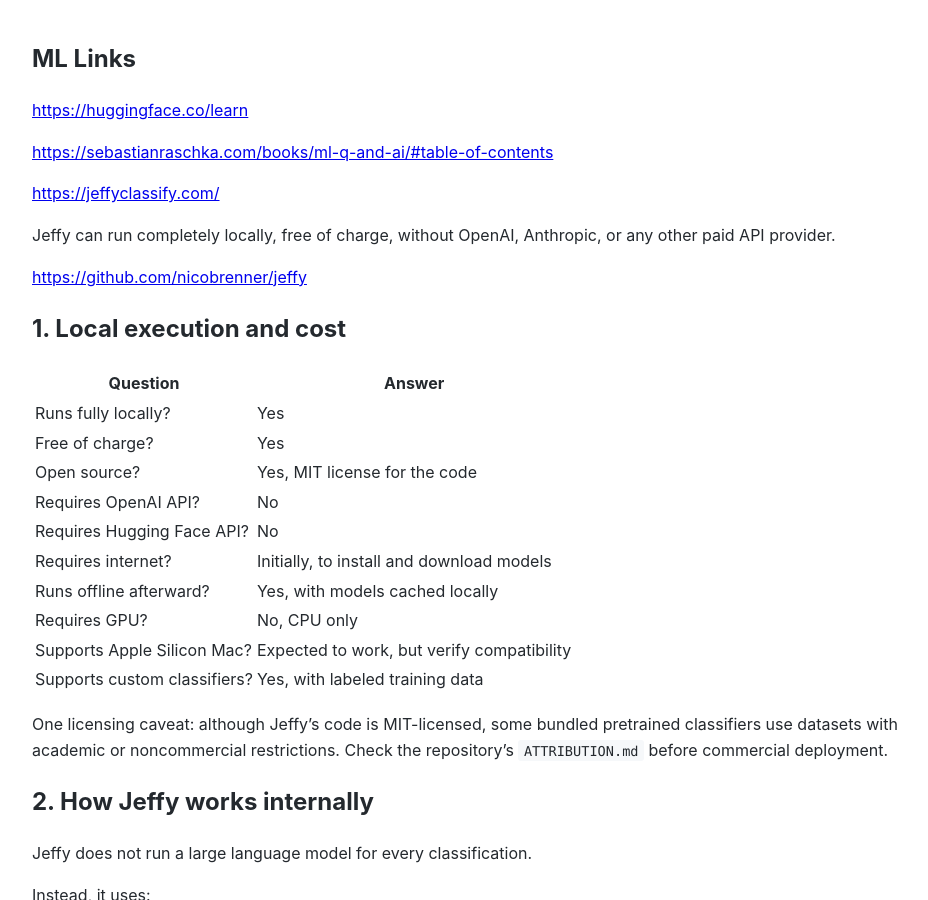
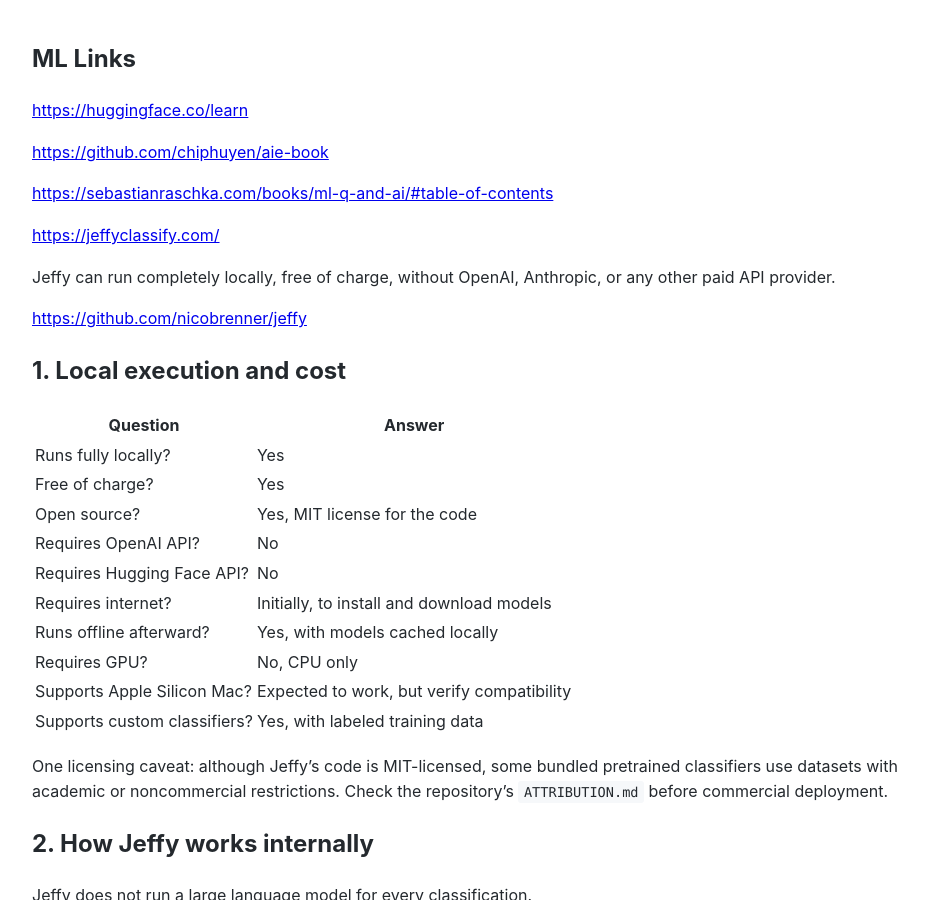
Before and after one commit to Michael-Lubinsky/michael-lubinsky.github.com, a Jekyll site: the page built from ml/mamba.md, in a window 1280 px wide and 900 px high. Shown: the whole window, without its empty margins (158-1086 px from the left). Built offline with Jekyll 4.4.1, drawn with Linux system fonts in a browser that asks for light colours; our own code applies the rules of GitHub Pages for plain Markdown files.

Commit message:
Add additional resource links to mamba.md

```diff
--- a/ml/mamba.md
+++ b/ml/mamba.md
@@ -2,6 +2,8 @@
 
 
 <https://huggingface.co/learn>
+
+<https://github.com/chiphuyen/aie-book>
 
 <https://sebastianraschka.com/books/ml-q-and-ai/#table-of-contents>
 
```
